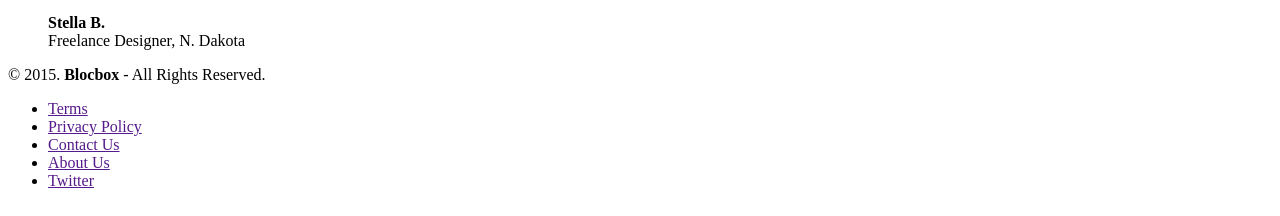
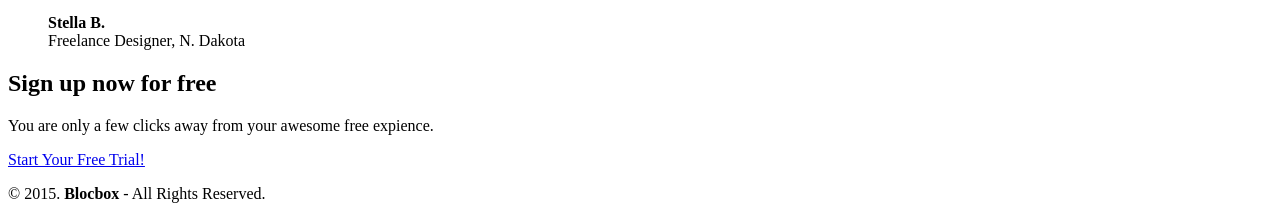
Before and after one commit to tony1duan/Blocbox, a plain HTML site: page index.html in a window 1280 px wide. Shown: the part 3998-4214 px from the top of the page. Drawn offline with Linux system fonts and the light colour scheme.

Commit message:
Assignment-28-completed

```diff
--- a/index.html
+++ b/index.html
@@ -31,6 +31,7 @@
         </div>
     </header>
     <main role="main">
+
         <!-- Benefits -->
         <section class="benefits">
             <ul class="container">
@@ -125,6 +126,14 @@
             </ul>
         </section>
 
+        <!-- entice to sign up -->
+        <section class="entice">
+            <h2>Sign up now for free</h2>
+            <p>You are only a few clicks away from your awesome free expience.</p>
+            <a href="signup.html" class="btn">Start Your Free Trial!</a>
+        </section>
+    </main>
+
         <!-- Footer -->
         <footer>
             <div class="container footer-nav-block">
@@ -145,6 +154,6 @@
                 </div>
             </div>
         </footer>
-    </main>
+
 </body>
 </html>
```
